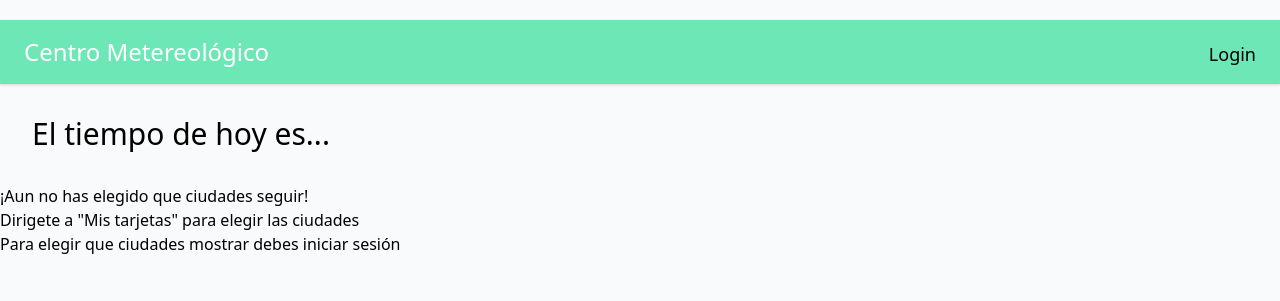
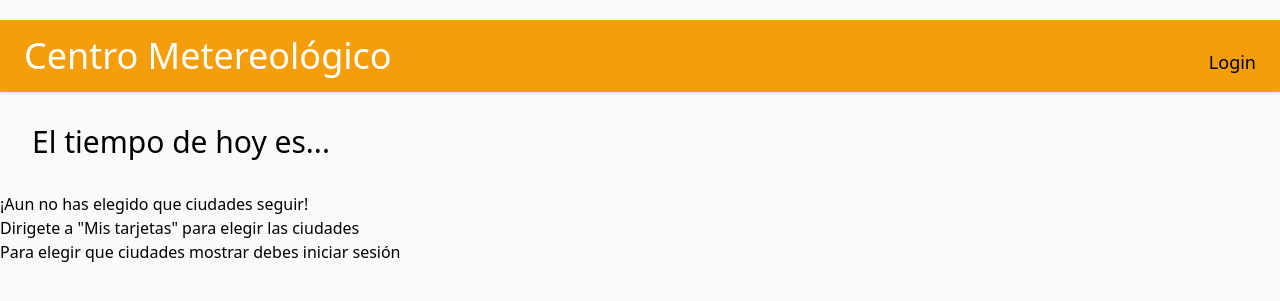
Before and after one commit to TanZng/CentroMeteorologico, a Django app: page / in a window 1280 px wide. Shown: the top 301 px of the page. Run offline with Django 3.2, Linux system fonts and the light colour scheme; data that the repository does not hold is empty; some libraries are stand-ins or nearby versions.

Commit message:
Cambio de color y tamaño de letra

```diff
--- a/climaApp/templates/base_menu.html
+++ b/climaApp/templates/base_menu.html
@@ -2,9 +2,9 @@
 {% load tailwind_filters %}
 {% block navbar %}
 
-<nav class="font-sans flex flex-col text-center sm:flex-row sm:text-left sm:justify-between py-4 px-6 bg-green-300 shadow sm:items-baseline w-full">
+<nav class="font-sans flex flex-col text-center sm:flex-row sm:text-left sm:justify-between py-4 px-6 bg-yellow-500 shadow sm:items-baseline w-full">
  <div class="mb-2 sm:mb-0">
-    <a href="/" class="text-2xl no-underline text-white hover:text-blue-dark">Centro Metereológico</a>
+    <a href="/" class="text-4xl no-underline text-white hover:text-blue-dark">Centro Metereológico</a>
   </div>
 <div>
    {% if user.is_authenticated %}
```
